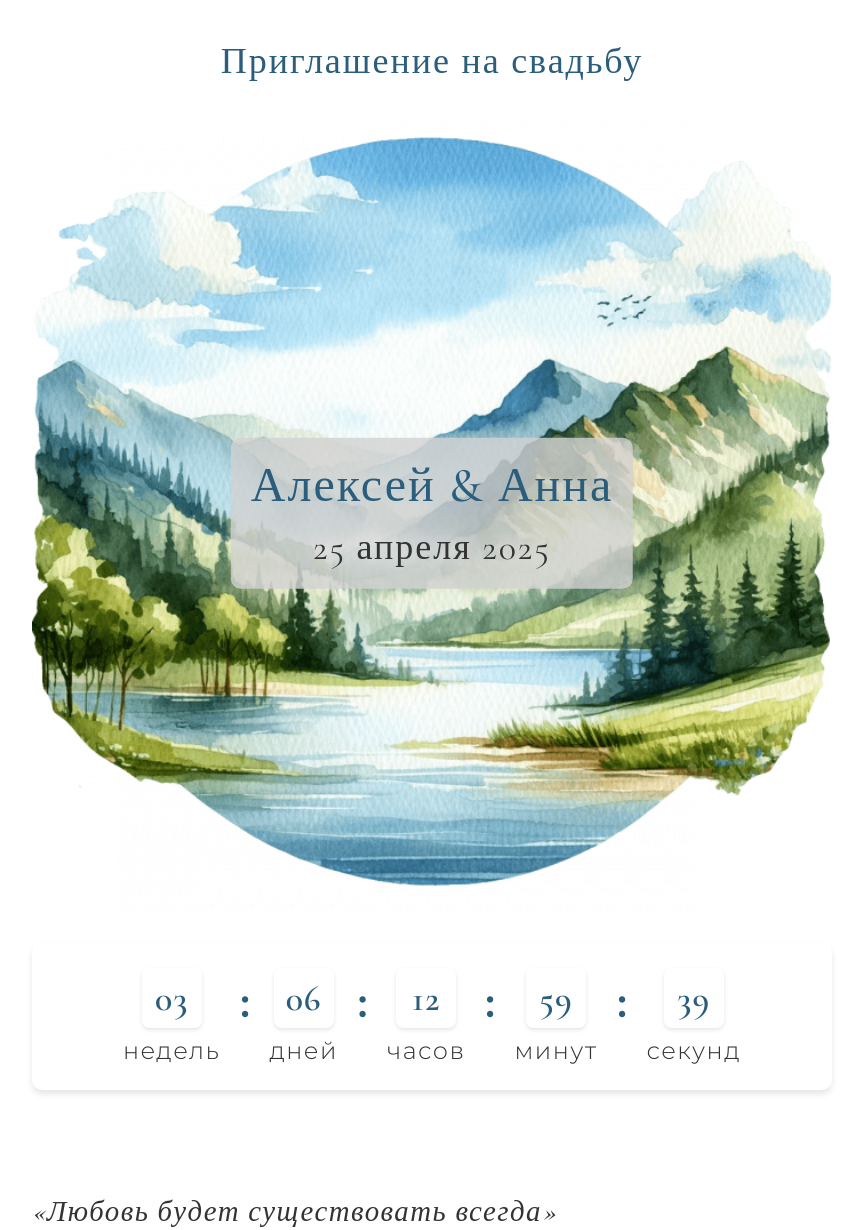
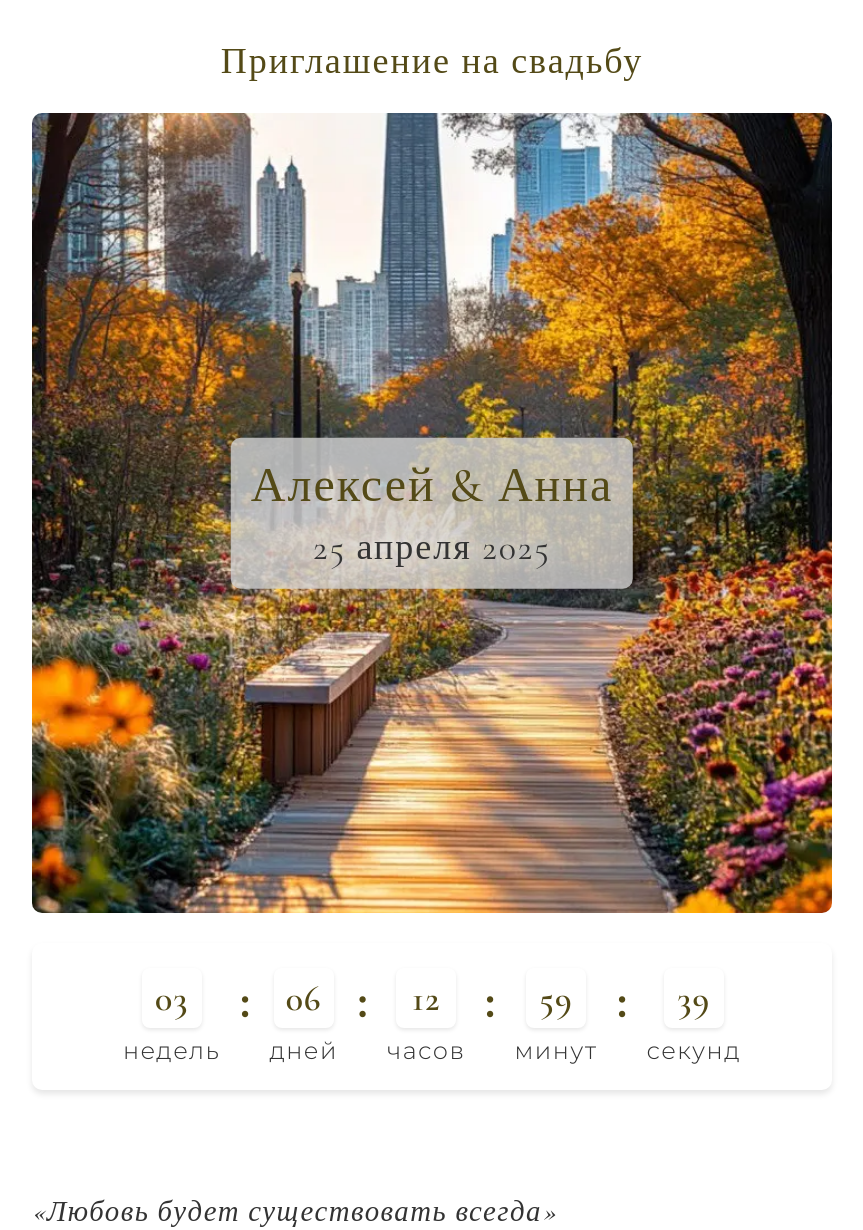
Before and after one commit to trewstaples/weeding, a PHP site: page / in a window 1280 px wide. Shown: the top 1230 px of the page, without its empty margins (208-1071 px from the left). Run offline with PHP 8.4, Linux system fonts and the light colour scheme.

Commit message:
Вариант с светло-оливковым

```diff
--- a/styles.css
+++ b/styles.css
@@ -11,7 +11,7 @@ html {
 }
 
 :root {
-  --color-primary: rgb(43, 93, 124);
+  --color-primary: rgba(84, 74, 23, 1);
   --color-secondary: rgb(51, 51, 51);
   --font-family-title: 'Cormorant Garamond', serif;
   --font-family-base: 'Montserrat', sans-serif;
@@ -81,8 +81,9 @@ section.visible {
 .hero-image {
   position: relative;
   width: 100%;
-  background: url('img/nature.png') no-repeat center center;
+  background: url('img/city.webp') no-repeat center center;
   background-size: cover;
+  border-radius: 10px;
   aspect-ratio: 1 / 1;
 }
 
```
